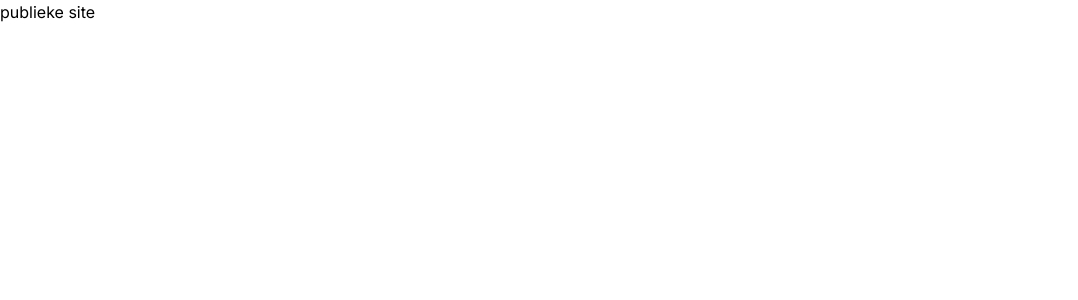
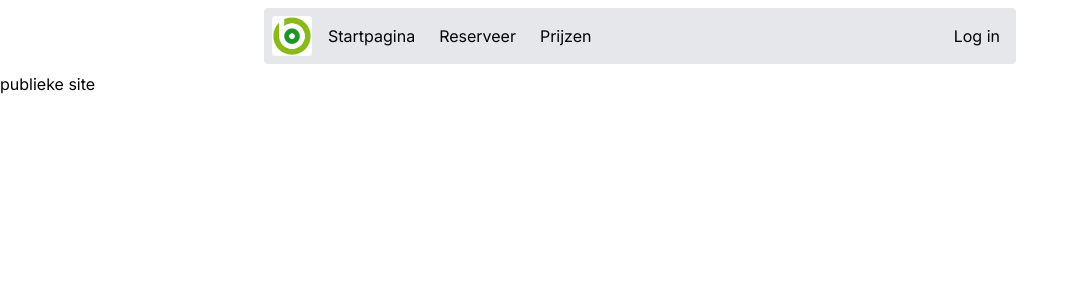
Before and after one commit to WEB4YOU-BE/P007-TenBoomgaerde, a Next.js app: page / in a window 1280 px wide. Shown: the top 300 px of the page, without its empty margins (0-1078 px from the left). Built offline with nearby package versions, Linux system fonts and the light colour scheme.

Commit message:
Basic desktop layout
Signed-off-by: Jens Penneman <jenspenneman26@gmail.com>

```diff
--- /dev/null
+++ b/src/app/(www)/layout.tsx
@@ -0,0 +1,19 @@
+import Link from "next/link";
+import Image from "next/image";
+
+export default function PublicNavigationLayout({children}: { children: React.ReactNode }) {
+    return <>
+        <div className={"container max-w-screen-md mx-auto p-2"}>
+            <nav className={"bg-gray-200 rounded flex flex-row gap-2 p-2"}>
+                <Image className={"aspect-square w-[40px] h-[40px] rounded"} src={"/images/logo-bewegingnet - square.png"} alt={"Logo"} width={77} height={77}/>
+                <div className={"flex flex-row flex-grow overflow-x-auto gap-2"}>
+                    <Link className={"bg-gray-200 hover:bg-gray-100 rounded p-2"} href={"/"}>Startpagina</Link>
+                    <Link className={"bg-gray-200 hover:bg-gray-100 rounded p-2"} href={"/reserveer"}>Reserveer</Link>
+                    <Link className={"bg-gray-200 hover:bg-gray-100 rounded p-2"} href={"/prijzen"}>Prijzen</Link>
+                </div>
+                <Link className={"bg-gray-200 hover:bg-gray-100 rounded flex-shrink-0 p-2"} href={"/sign-in"}>Log in</Link>
+            </nav>
+        </div>
+        {children}
+    </>;
+}
```
Also changed, not shown: public/images/logo-bewegingnet - square.png (added).
